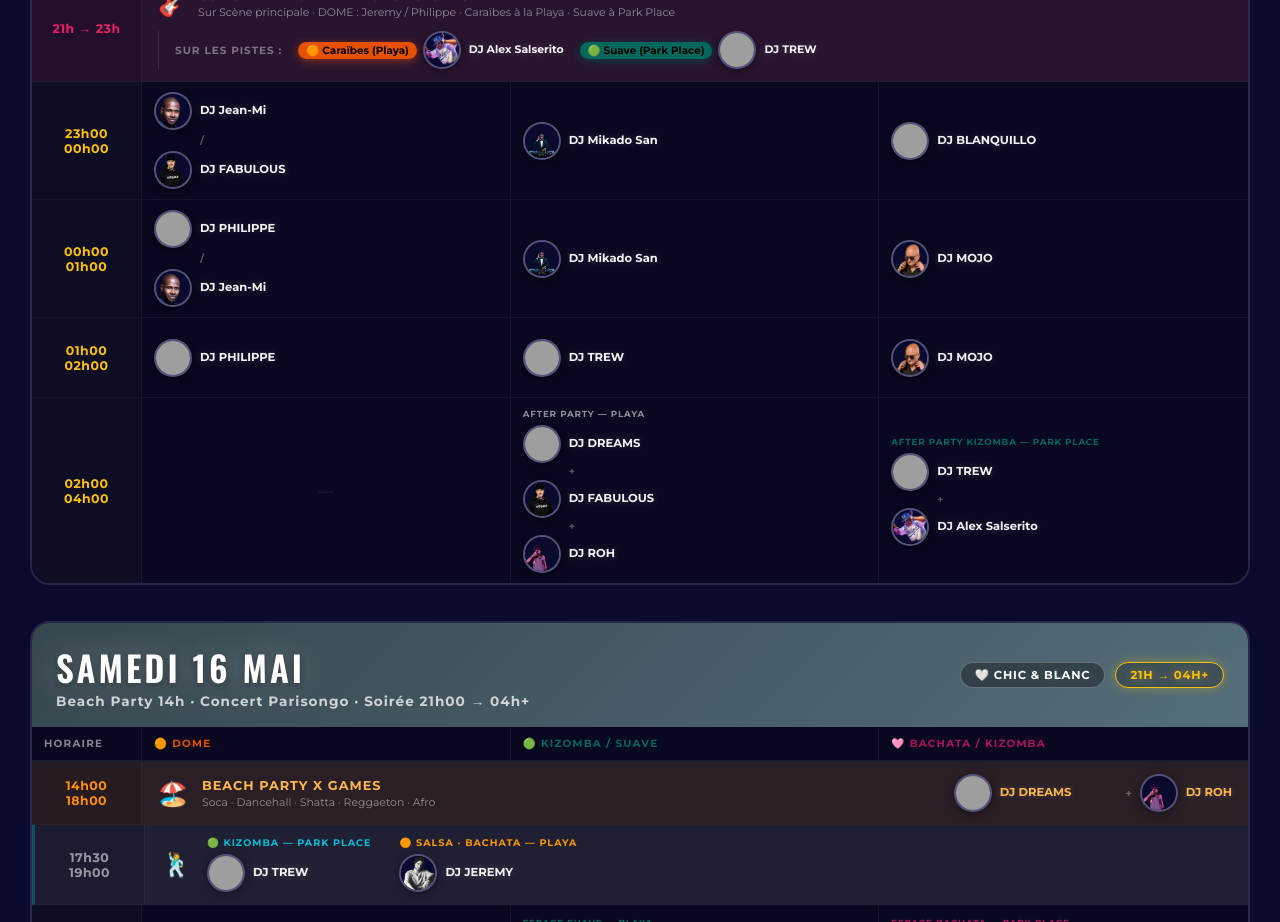
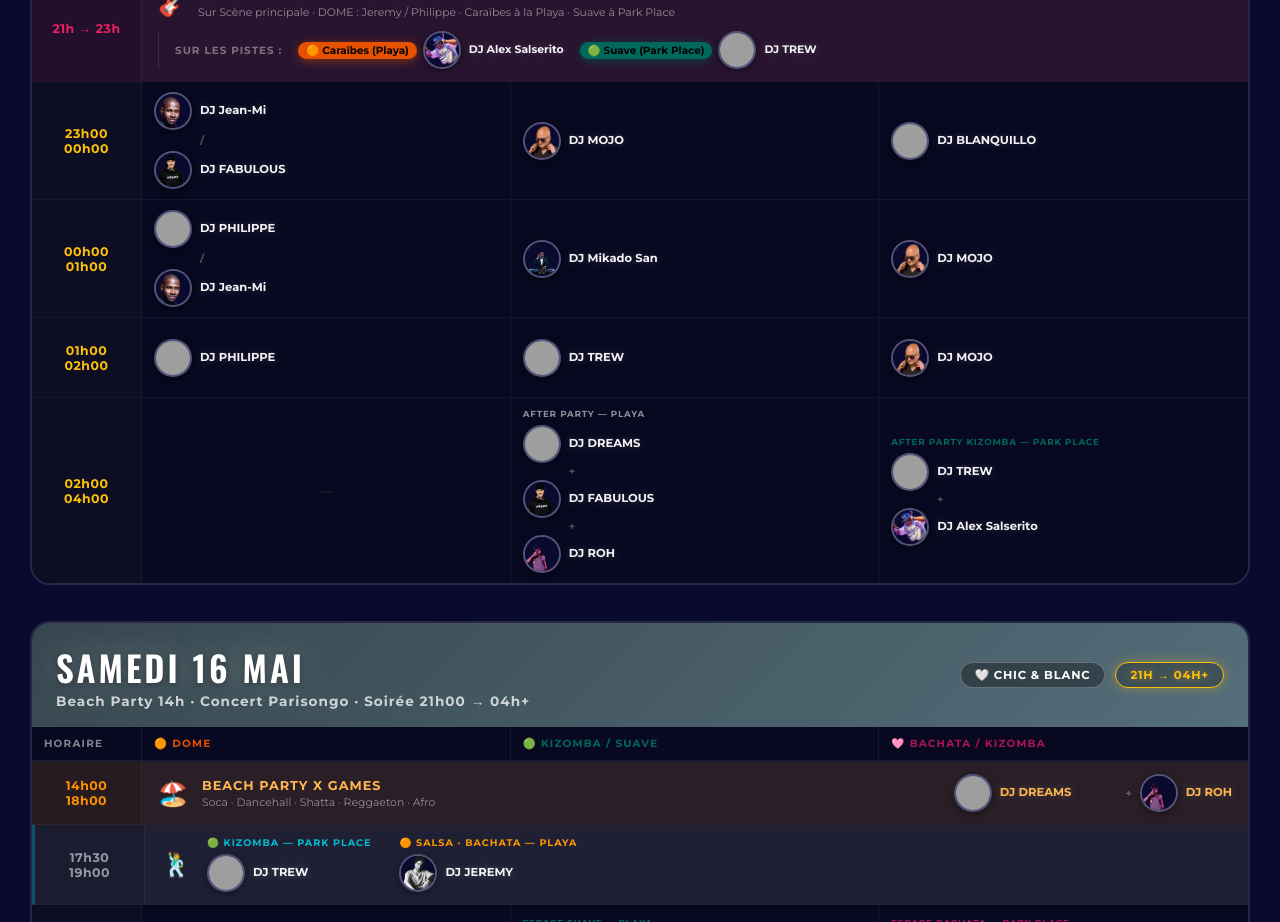
Before and after one commit to jmfetienne-coder/sbl2026-djs, a plain HTML site: page Programme_DJs_SBL2026.html in a window 1280 px wide. Shown: the part 2560-3482 px from the top of the page. Drawn offline with nearby package versions, Linux system fonts and the light colour scheme; grey boxes are pictures that could not be loaded.

Commit message:
Vendredi 23h-00h : DJ Mikado San remplacé par DJ MOJO (Kizomba/Suave)

```diff
--- a/Programme_DJs_SBL2026.html
+++ b/Programme_DJs_SBL2026.html
@@ -718,7 +718,7 @@
         <div class="dj-mini"><img src="DJ_FABULOUS_nobg.png" alt="DJ FABULOUS"><span class="dj-name">DJ FABULOUS</span></div>
       </div>
       <div class="slot-cell">
-        <div class="dj-mini"><img src="DJ_Mikado_nobg.png" alt="DJ Mikado San"><span class="dj-name">DJ Mikado San</span></div>
+        <div class="dj-mini"><img src="DJ_Jean_Emile_nobg.png" alt="DJ MOJO"><span class="dj-name">DJ MOJO</span></div>
       </div>
       <div class="slot-cell">
         <div class="dj-mini"><img src="DJ_SYLVAIN_nobg.png" alt="DJ BLANQUILLO"><span class="dj-name">DJ BLANQUILLO</span></div>
```
